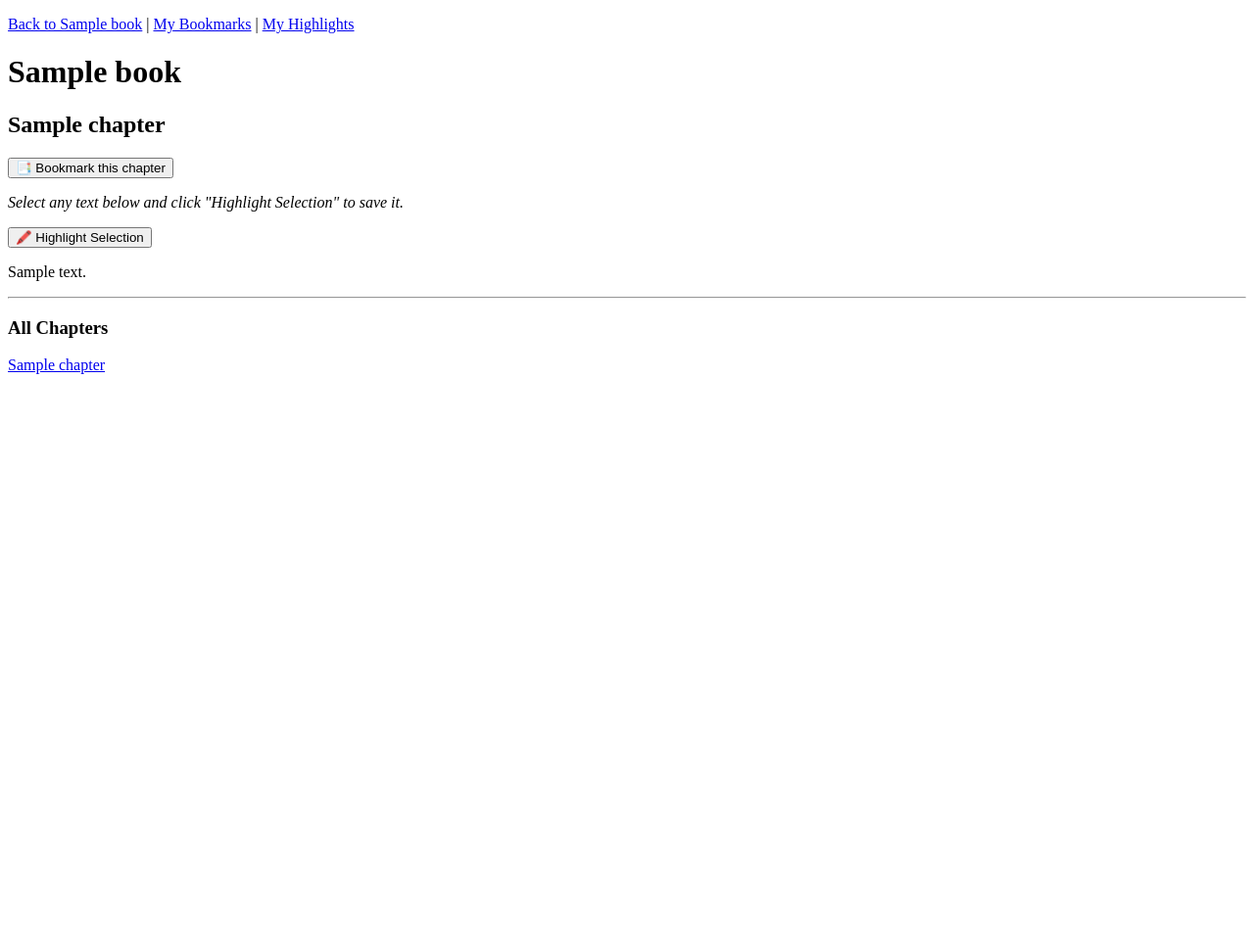
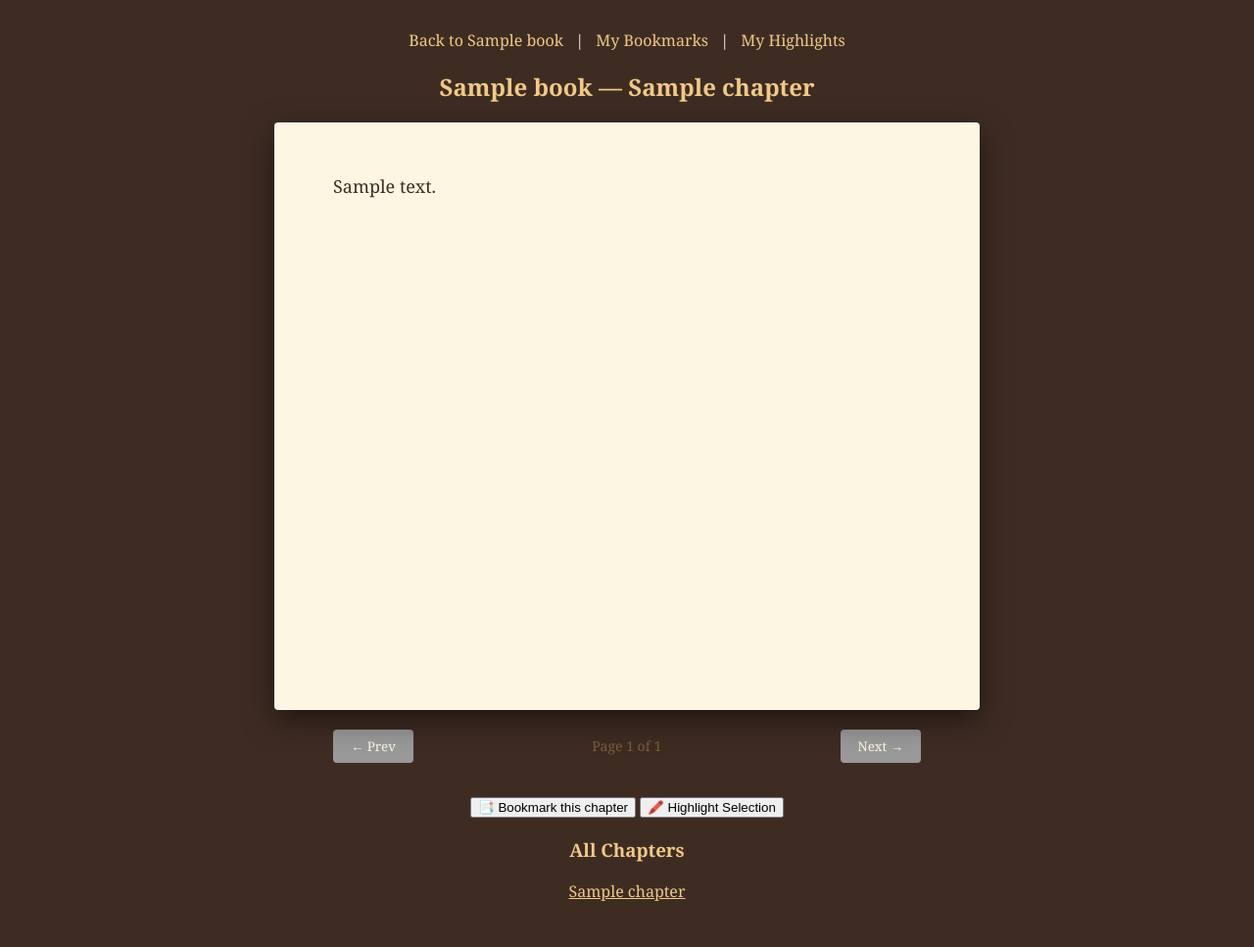
Before and after one commit to nihariikaa11/read-hub, a Flask app: page /read/1 in a window 1280 px wide. Shown: the whole page at 98% size. Before the commit the page ends 382 px from the top, so only its background shows below. Run offline with Flask 3, Linux system fonts and the light colour scheme; tables that the repository leaves empty hold one stand-in row (values such as "Sample post").

Commit message:
Add paginated book-style reading page with page numbers and flip transition

```diff
--- a/templates/read_chapter.html
+++ b/templates/read_chapter.html
@@ -2,37 +2,159 @@
 <html>
 <head>
     <title>{{ chapter['title'] }} - {{ book['title'] }}</title>
+    <style>
+        body {
+            background: #3e2c23;
+            font-family: Georgia, serif;
+            text-align: center;
+            margin: 0;
+            padding: 30px 0;
+        }
+        .top-links {
+            color: #eee;
+            margin-bottom: 20px;
+        }
+        .top-links a {
+            color: #f0c987;
+            text-decoration: none;
+            margin: 0 8px;
+        }
+        #book-page {
+            background: #fdf6e3;
+            width: 600px;
+            max-width: 90%;
+            min-height: 500px;
+            margin: 0 auto;
+            padding: 50px 60px;
+            border-radius: 4px;
+            box-shadow: 0 10px 30px rgba(0,0,0,0.5);
+            position: relative;
+            text-align: left;
+            transition: opacity 0.3s ease;
+        }
+        #book-page.flipping {
+            opacity: 0;
+        }
+        #page-text {
+            font-size: 18px;
+            line-height: 1.7;
+            color: #3e2c23;
+            white-space: pre-wrap;
+        }
+        .page-controls {
+            margin-top: 30px;
+            display: flex;
+            justify-content: space-between;
+            align-items: center;
+        }
+        .page-controls button {
+            background: #3e2c23;
+            color: #fdf6e3;
+            border: none;
+            padding: 8px 18px;
+            border-radius: 4px;
+            cursor: pointer;
+            font-family: Georgia, serif;
+        }
+        .page-controls button:disabled {
+            background: #999;
+            cursor: not-allowed;
+        }
+        #page-number {
+            font-size: 14px;
+            color: #7a5c3e;
+        }
+        #highlight-btn {
+            margin-top: 15px;
+        }
+    </style>
 </head>
 <body>
-    <p><a href="/book/{{ book['id'] }}">Back to {{ book['title'] }}</a> | <a href="/bookmarks">My Bookmarks</a> | <a href="/highlights">My Highlights</a></p>
-    <h1>{{ book['title'] }}</h1>
-    <h2>{{ chapter['title'] }}</h2>
+    <div class="top-links">
+        <a href="/book/{{ book['id'] }}">Back to {{ book['title'] }}</a> |
+        <a href="/bookmarks">My Bookmarks</a> |
+        <a href="/highlights">My Highlights</a>
+    </div>
 
-    <form method="POST" action="/bookmark/{{ chapter['id'] }}">
+    <h2 style="color:#f0c987;">{{ book['title'] }} — {{ chapter['title'] }}</h2>
+
+    <div id="book-page">
+        <div id="page-text"></div>
+    </div>
+
+    <div class="page-controls" style="width:600px; max-width:90%; margin:20px auto 0;">
+        <button id="prev-btn" onclick="changePage(-1)">← Prev</button>
+        <span id="page-number"></span>
+        <button id="next-btn" onclick="changePage(1)">Next →</button>
+    </div>
+
+    <div style="margin-top:20px;">
+        <form method="POST" action="/bookmark/{{ chapter['id'] }}" style="display:inline;">
             <button type="submit">{% if is_bookmarked %}🔖 Bookmarked{% else %}📑 Bookmark this chapter{% endif %}</button>
         </form>
-
-    <p><em>Select any text below and click "Highlight Selection" to save it.</em></p>
-    <button onclick="saveHighlight()">🖍️ Highlight Selection</button>
-
-    <p id="chapter-content">{{ chapter['content'] }}</p>
+        <button id="highlight-btn" onclick="saveHighlight()">🖍️ Highlight Selection</button>
+    </div>
 
     {% if my_highlights|length > 0 %}
+        <div style="width:600px; max-width:90%; margin:20px auto; color:#eee; text-align:left;">
             <h3>Your Highlights in This Chapter</h3>
             <ul>
             {% for h in my_highlights %}
                 <li>{{ h['highlighted_text'] }}</li>
             {% endfor %}
             </ul>
+        </div>
     {% endif %}
 
-    <hr>
-    <h3>All Chapters</h3>
+    <div style="margin-top:20px;">
+        <h3 style="color:#f0c987;">All Chapters</h3>
         {% for ch in all_chapters %}
-        <p><a href="/read/{{ ch['id'] }}">{{ ch['title'] }}</a></p>
+            <p><a href="/read/{{ ch['id'] }}" style="color:#f0c987;">{{ ch['title'] }}</a></p>
         {% endfor %}
+    </div>
 
     <script>
+        const fullText = {{ chapter['content']|tojson }};
+        const CHARS_PER_PAGE = 1200;
+
+        function paginate(text, size) {
+            const pages = [];
+            let i = 0;
+            while (i < text.length) {
+                let end = i + size;
+                if (end < text.length) {
+                    const lastSpace = text.lastIndexOf(' ', end);
+                    if (lastSpace > i) end = lastSpace;
+                }
+                pages.push(text.slice(i, end).trim());
+                i = end;
+            }
+            return pages.length ? pages : [text];
+        }
+
+        const pages = paginate(fullText, CHARS_PER_PAGE);
+        let currentPage = 0;
+
+        function renderPage() {
+            const pageDiv = document.getElementById('book-page');
+            pageDiv.classList.add('flipping');
+            setTimeout(() => {
+                document.getElementById('page-text').innerText = pages[currentPage];
+                document.getElementById('page-number').innerText = `Page ${currentPage + 1} of ${pages.length}`;
+                document.getElementById('prev-btn').disabled = currentPage === 0;
+                document.getElementById('next-btn').disabled = currentPage === pages.length - 1;
+                pageDiv.classList.remove('flipping');
+            }, 150);
+        }
+
+        function changePage(direction) {
+            const newPage = currentPage + direction;
+            if (newPage >= 0 && newPage < pages.length) {
+                currentPage = newPage;
+                renderPage();
+            }
+        }
+
         function saveHighlight() {
             const selection = window.getSelection().toString();
             if (!selection) {
@@ -55,6 +177,8 @@
                 }
             });
         }
+
+        renderPage();
     </script>
 </body>
 </html>
```
Lines whose indentation alone changed are shown as unchanged.
